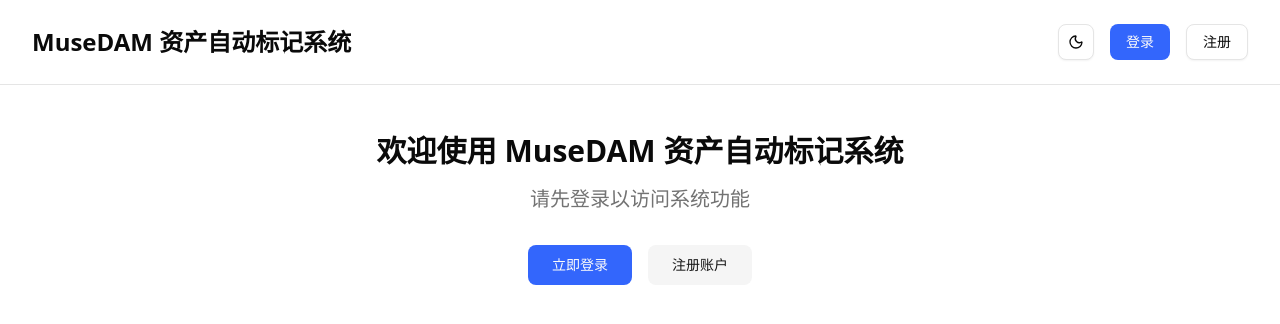
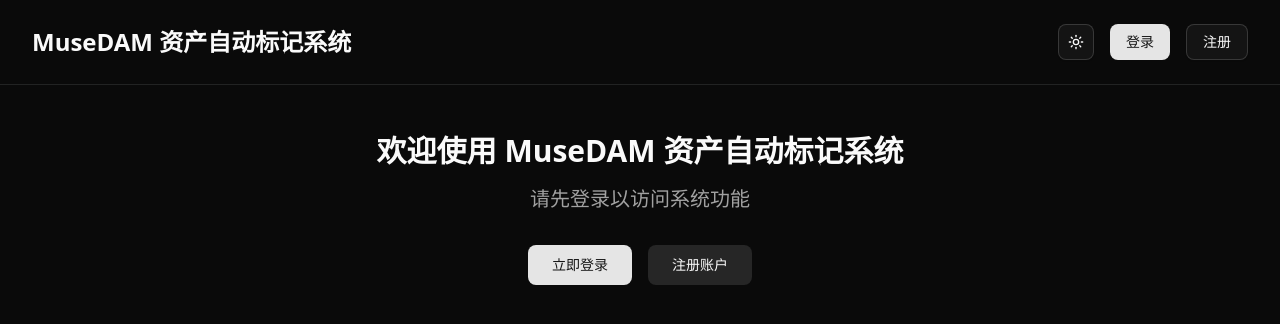
Before and after one commit to bmrlab/musedam-assets-auto-tagging, a Next.js app: page / in a window 1280 px wide. Shown: the top 324 px of the page. Built offline with nearby package versions, Linux system fonts and the light colour scheme; no server answers.

Commit message:
feat: support theme and locale parameters in auth URL
- Add custom ThemeProvider with dark mode default
- Support theme and locale parameters in auth URL
- Update auth page to handle and persist theme/locale settings
- Update documentation with theme parameter examples

```diff
--- a/src/app/(auth)/auth/[token]/TokenAuthPageClient.tsx
+++ b/src/app/(auth)/auth/[token]/TokenAuthPageClient.tsx
@@ -2,6 +2,7 @@
 import { PageLoadingFallback } from "@/components/PageLoadingFallback";
 import { Card, CardContent, CardDescription, CardHeader, CardTitle } from "@/components/ui/card";
 import { signIn } from "next-auth/react";
+import { useTheme } from "next-themes";
 import Link from "next/link";
 import { useRouter } from "next/navigation";
 import { useEffect, useState } from "react";
@@ -9,10 +10,15 @@ import { useEffect, useState } from "react";
 export function TokenAuthPageClient({
   token,
   callbackUrl,
+  theme,
+  locale,
 }: {
   token: string;
   callbackUrl: string;
+  theme?: "light" | "dark";
+  locale?: "zh-CN" | "en-US";
 }) {
+  const { setTheme } = useTheme();
   const router = useRouter();
   const [loading, setLoading] = useState(true);
   const [error, setError] = useState<string | null>(null);
@@ -36,6 +42,12 @@ export function TokenAuthPageClient({
         setLoading(false);
       });
   }, [token, callbackUrl, router]);
+
+  useEffect(() => {
+    if (theme) {
+      setTheme(theme);
+    }
+  }, [theme, setTheme]);
 
   if (loading) {
     return (
--- a/src/app/(auth)/auth/[token]/page.tsx
+++ b/src/app/(auth)/auth/[token]/page.tsx
@@ -5,11 +5,42 @@ export default async function TokenAuthPage({
   searchParams,
 }: {
   params: Promise<{ token: string }>;
-  searchParams: Promise<{
-    callbackUrl?: string;
-  }>;
+  searchParams: Promise<
+    {
+      callbackUrl?: string;
+    } & Record<string, string>
+  >;
 }) {
   const { token } = await params;
-  const { callbackUrl } = await searchParams;
-  return <TokenAuthPageClient token={token} callbackUrl={callbackUrl ?? "/"} />;
+  const { callbackUrl, ...rest } = await searchParams;
+
+  let finalCallbackUrl = callbackUrl ?? "/";
+  let theme: "light" | "dark" | undefined = undefined;
+  let locale: "zh-CN" | "en-US" | undefined = undefined;
+
+  // Append remaining searchParams to callbackUrl if there are any
+  if (Object.keys(rest).length > 0) {
+    const url = new URL(finalCallbackUrl, "http://localhost");
+    Object.entries(rest).forEach(([key, value]) => {
+      url.searchParams.set(key, value);
+    });
+    finalCallbackUrl = url.pathname + url.search + url.hash;
+  }
+
+  if (rest.locale === "zh-CN" || rest.locale === "en-US") {
+    locale = rest.locale;
+  }
+
+  if (rest.theme === "light" || rest.theme === "dark") {
+    theme = rest.theme;
+  }
+
+  return (
+    <TokenAuthPageClient
+      token={token}
+      callbackUrl={finalCallbackUrl}
+      theme={theme}
+      locale={locale}
+    />
+  );
 }
--- a/src/app/layout.tsx
+++ b/src/app/layout.tsx
@@ -1,9 +1,9 @@
+import { ThemeProvider } from "@/components/ThemeProvider";
 import { Toaster } from "@/components/ui/sonner";
 import type { Metadata } from "next";
 // import { SessionProvider } from "next-auth/react";  // SessionProvider 只能在 client 使用，需要 创建一个新文件 AuthProvider 然后 use client;
 import { AuthProvider } from "@/components/AuthProvider";
 import { Embed } from "@/embed/Embed";
-import { ThemeProvider as NextThemesProvider } from "next-themes";
 import { Geist, Geist_Mono } from "next/font/google";
 import { Suspense } from "react";
 import "./globals.css";
@@ -32,15 +32,15 @@ export default function RootLayout({
     <html lang="en" suppressHydrationWarning>
       <body className={`${geistSans.variable} ${geistMono.variable} antialiased`}>
         <AuthProvider>
-          <NextThemesProvider
+          <ThemeProvider
             attribute="class"
-            defaultTheme="light"
+            defaultTheme="dark"
             enableSystem={false}
             disableTransitionOnChange
           >
             {children}
             <Toaster richColors={true} />
-          </NextThemesProvider>
+          </ThemeProvider>
         </AuthProvider>
         <Suspense fallback={null}>
           <Embed />
--- /dev/null
+++ b/src/components/ThemeProvider.tsx
@@ -0,0 +1,20 @@
+"use client";
+import { ThemeProvider as NextThemesProvider } from "next-themes";
+import { useSearchParams } from "next/navigation";
+import * as React from "react";
+
+export function ThemeProvider({
+  children,
+  ...props
+}: React.ComponentProps<typeof NextThemesProvider>) {
+  const searchParams = useSearchParams();
+  let forcedTheme = searchParams.get("theme") ?? undefined;
+  if (forcedTheme !== "dark" && forcedTheme !== "light") {
+    forcedTheme = undefined;
+  }
+  return (
+    <NextThemesProvider forcedTheme={forcedTheme} {...props}>
+      {children}
+    </NextThemesProvider>
+  );
+}
```
Also changed, not shown: 1 other file (tests, documents, lock files or other folders).
